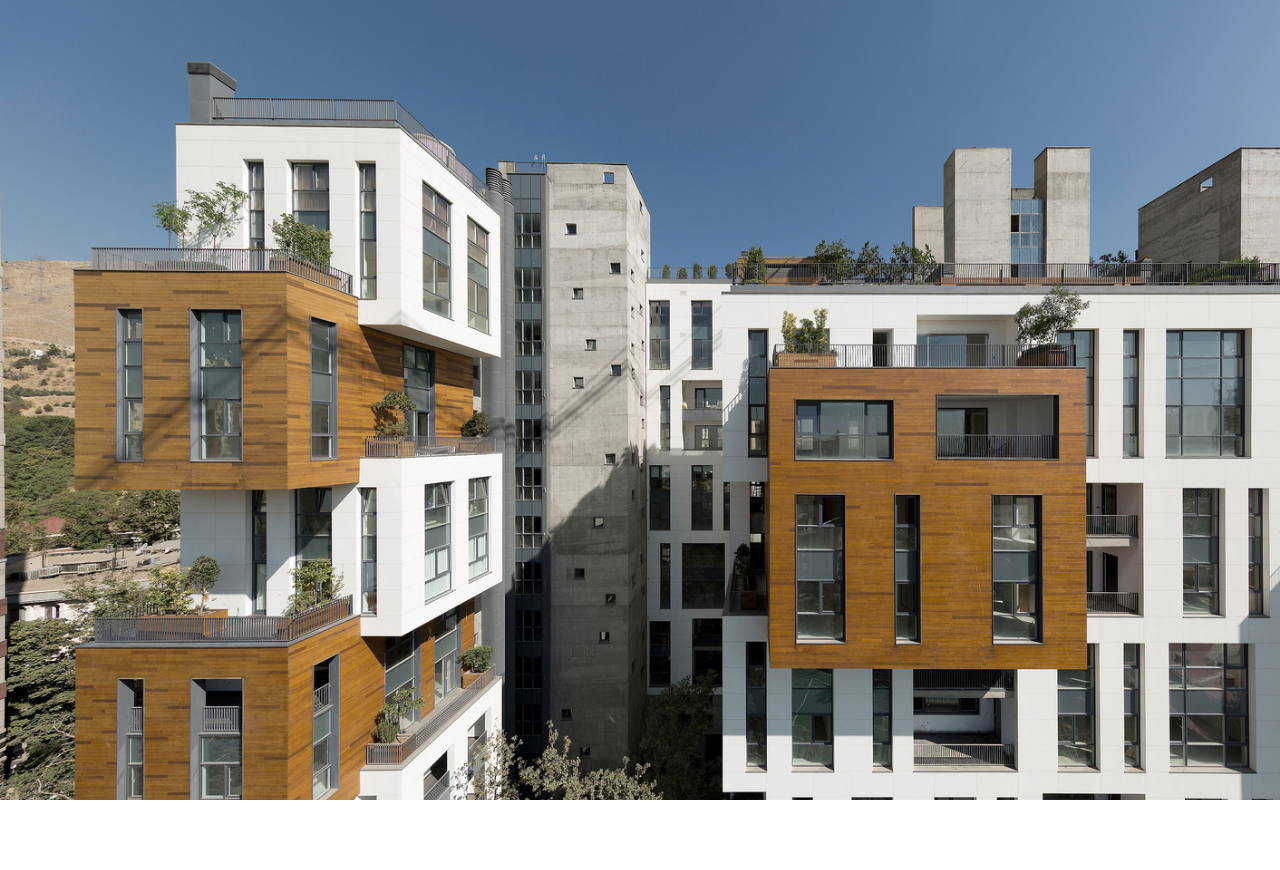
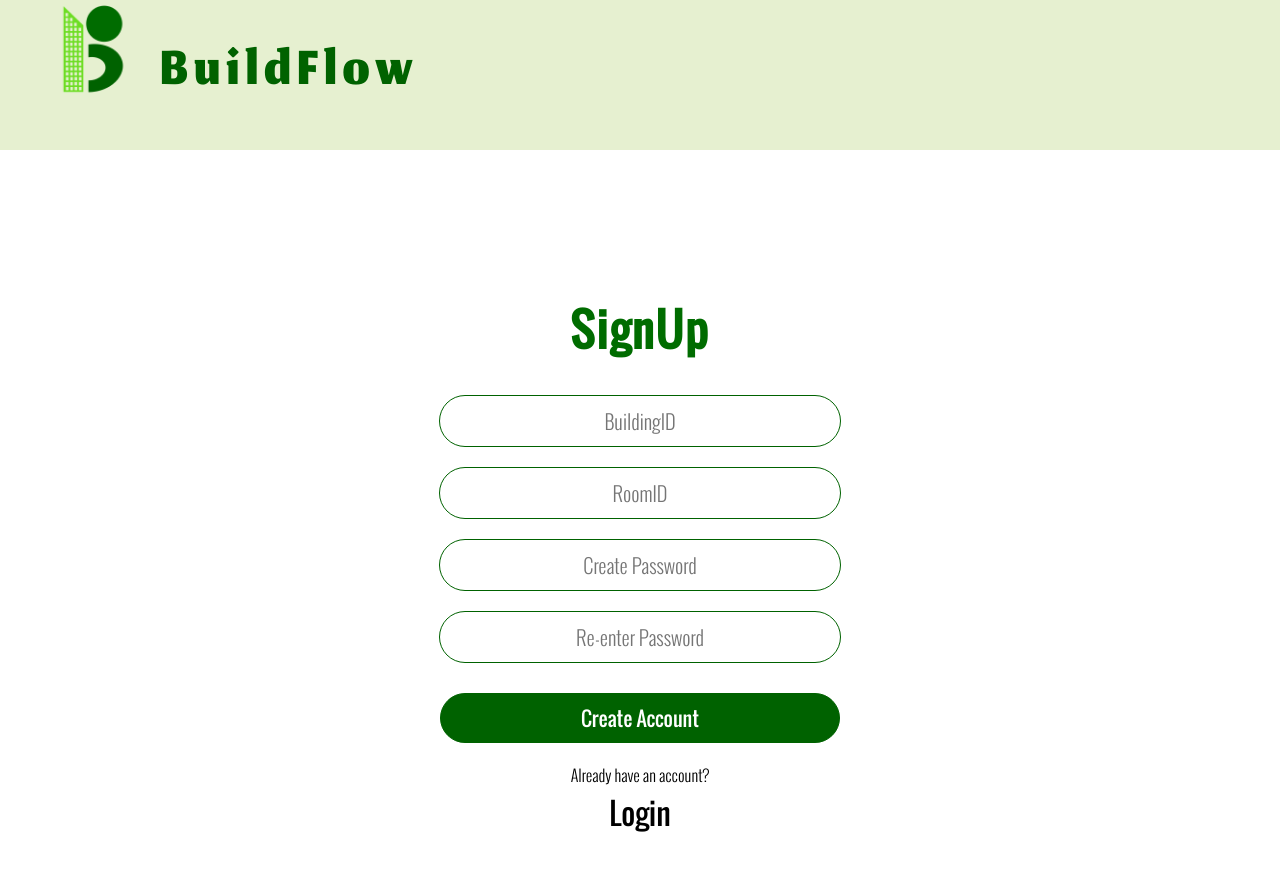
Before and after one commit to Just-Midhun/BuildFlow, a React (Create React App) app: page /tenant_signup in a window 1280 px wide. Before the commit this address had no page. Shown: the top 870 px of the page. Before the commit the page ends 800 px from the top, so only its background shows below. Built offline with nearby package versions, Linux system fonts and the light colour scheme.

Commit message:
connected all pages in login and signup, have a few background and allignment issues now

```diff
--- a/src/App.js
+++ b/src/App.js
@@ -1,9 +1,11 @@
 import React from 'react';
 import { BrowserRouter as Router, Route, Routes } from 'react-router-dom';
+
 import Home from './pages/home';
 import Login from './pages/login';
 import Manager from './pages/manager_login';
 import Tenant from './pages/tenant_login';
+import TenantSignUp from './pages/tenant_signup';
 import './App.css';
 
 function App() {
@@ -14,6 +16,7 @@ function App() {
         <Route path="/login" element={<Login/>}/>
         <Route path="/manager_login" element={<Manager/>}/>
         <Route path="/tenant_login" element={<Tenant/>}/>
+        <Route path="/tenant_signup" element={<TenantSignUp/>}/>
       </Routes>
     </Router>
   );
--- a/src/components/Login.css
+++ b/src/components/Login.css
@@ -14,7 +14,8 @@
     font-family: "jomhuria";
     src: url("../../public/assets/fonts/Jomhuria/Jomhuria-Regular.ttf");
 }
-body {
+
+.login-container {
     display: flex;
     flex-direction: column;
     min-height: 100vh;
@@ -29,14 +30,17 @@ body {
     letter-spacing: 6px;
     color: #006200;
 }
-img{
+
+.login-img{
     padding-left: 30px;
     height: 130px;
 }
+
 .logincontainer {
     font-family: "oswald_regular";
     text-align: center;
     padding: 40px 0;
+    text-decoration: none;
 }
 
 .loginheader {
@@ -63,6 +67,7 @@ img{
     font-size: 30px;
     font-weight: 600;
     font-stretch:extra-condensed;
+    color: inherit;
 }
 
 .login-button:hover {
--- a/src/components/tenantlogin.css
+++ b/src/components/tenantlogin.css
@@ -14,7 +14,8 @@
     font-family: "oswald_bold";
     src: url("../../public/assets/fonts/oswald/Oswald-Bold.ttf");
 }
-body{
+
+.mainlogin-container{
     display: flex;
     flex-direction: column;
     align-items: center;
@@ -24,6 +25,7 @@ body{
     justify-content: center;
     min-height: 100vh;
 }
+
 .maincontainer{
     display: flex;
     flex-direction: column;
@@ -33,10 +35,12 @@ body{
     min-height: 100vh;
     width: 100%;
 }
-img{
+
+.mainlogin-img{
     height: 150px;
     margin-bottom: 40px;
 }
+
 .logincontainer{
     display: flex;
     flex-direction: column;
--- a/src/components/tenantsignup.css
+++ b/src/components/tenantsignup.css
@@ -18,7 +18,7 @@
     font-family: "jomhuria";
     src: url("../../public/assets/fonts/Jomhuria/Jomhuria-Regular.ttf");
 }
-body{
+.signup-container{
     display: flex;
     flex-direction: column;
     min-height: 100vh;
@@ -33,7 +33,7 @@ body{
     letter-spacing: 6px;
     color: #006200;
 }
-img{
+.signup-img{
     padding-left: 30px;
     height: 130px;
 }
--- a/src/pages/home.js
+++ b/src/pages/home.js
@@ -22,7 +22,7 @@ const Home = () => {
           <li><a href="#about">About</a></li>
           <a href="#" className="logo"><img src="/assets/images/logo.png" alt="Logo" className="logo-image" /></a>
           <li><Link to="/login">Login</Link></li>
-          <li><a href="#contact">SignUp</a></li>
+          <li><Link to="/tenant_signup">SignUp</Link></li>
         </ul>
       </nav>
 
--- a/src/pages/login.js
+++ b/src/pages/login.js
@@ -13,11 +13,15 @@ const Login = () => {
         navigate('/tenant_login');
       };
 
+    const handleTenantSignupClick = () => {
+      navigate('/tenant_signup');
+    };
+
   return (
-    <div>
+    <div className="login-container">
       <div className="header">
         <div className="logo">
-          <img src="/assets/images/logo.png" alt="Logo" />
+          <img className="login-img" src="/assets/images/logo.png" alt="Logo" />
         </div>
         <div>
           <p>BuildFlow</p>
@@ -28,12 +32,12 @@ const Login = () => {
           <p>Login</p>
         </div>
         <div className="buttonscontainer">
-          <button className="login-button"><Link to="/manager_login">Login as Building Manager</Link></button>
-          <button className="login-button"><Link to="/tenant_login">Login as Tenant</Link></button>
+          <button className="login-button"><p><Link to="/manager_login">Login as Building Manager</Link></p></button>
+          <button className="login-button"><p><Link to="/tenant_login">Login as Tenant</Link></p></button>
         </div>
         <div className="signup">
           <p>Do you have an account? </p>
-          <a href="signup.html">SignUp</a>
+          <a><Link to="/tenant_signup">SignUp</Link></a>
         </div>
       </div>
     </div>
--- a/src/pages/manager_login.js
+++ b/src/pages/manager_login.js
@@ -2,9 +2,10 @@ import '../components/tenantlogin.css';
 
 const ManagerLogin = () => {
   return (
+    <div className="mainlogin-container">
     <div className="maincontainer">
       <div className="logo">
-        <img src="/assets/images/logo.png" alt="Logo" />
+        <img className="mainlogin-img" src="/assets/images/logo.png" alt="Logo" />
       </div>
       <div className="logintext">
         <p>Login</p>
@@ -21,6 +22,7 @@ const ManagerLogin = () => {
         </a>
       </div>
     </div>
+    </div>
   );
 };
 
--- a/src/pages/tenant_login.js
+++ b/src/pages/tenant_login.js
@@ -2,9 +2,10 @@ import '../components/tenantlogin.css';
 
 const TenantLogin = () => {
   return (
+    <div className="mainlogin-container">
     <div className="maincontainer">
       <div className="logo">
-        <img src="/assets/images/logo.png" alt="Logo" />
+        <img className="mainlogin-img" src="/assets/images/logo.png" alt="Logo" />
       </div>
       <div className="logintext">
         <p>Login</p>
@@ -21,6 +22,7 @@ const TenantLogin = () => {
         </a>
       </div>
     </div>
+    </div>
   );
 };
 
--- /dev/null
+++ b/src/pages/tenant_signup.js
@@ -0,0 +1,43 @@
+import '../components/tenantsignup.css';
+
+import { useNavigate, Link} from 'react-router-dom';
+
+const TenantSignUp = () => {
+  const nav = useNavigate;
+
+  const handleTenantClick = () => {
+    navigate('/tenant_login');
+  };
+
+
+  return (
+    <div className="signup-container">
+      <div className="header">
+        <div className="logo">
+          <img className="signup-img" src="/assets/images/logo.png" alt="Logo" />
+        </div>
+        <div>
+          <p>BuildFlow</p>
+        </div>
+      </div>
+      <div className="maincontainer">
+        <div className="signuptext">
+          <p>SignUp</p>
+        </div>
+        <div className="signupcontainer">
+          <input type="text" placeholder="BuildingID" />
+          <input type="text" placeholder="RoomID" />
+          <input type="password" placeholder="Create Password" />
+          <input type="password" placeholder="Re-enter Password" />
+        </div>
+        <input type="submit" className="submit" value="Create Account" />
+        <div className="login">
+          <p>Already have an account?</p>
+          <a ><Link to="/tenant_login">Login</Link></a>
+        </div>
+      </div>
+    </div>
+  );
+};
+
+export default TenantSignUp;
```
Also changed, not shown: src/pages/tenant_signup.html (deleted, +0 -35 lines).
